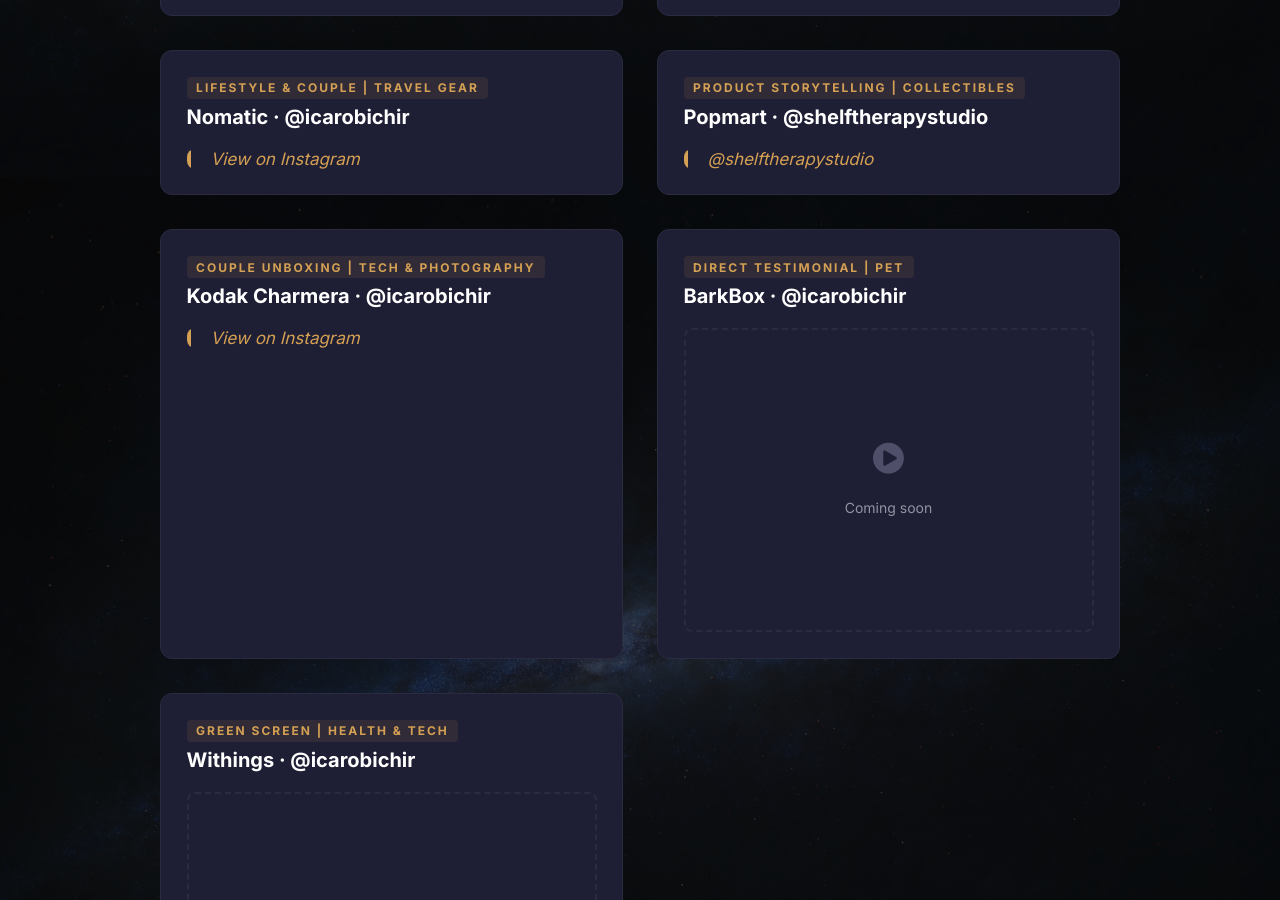
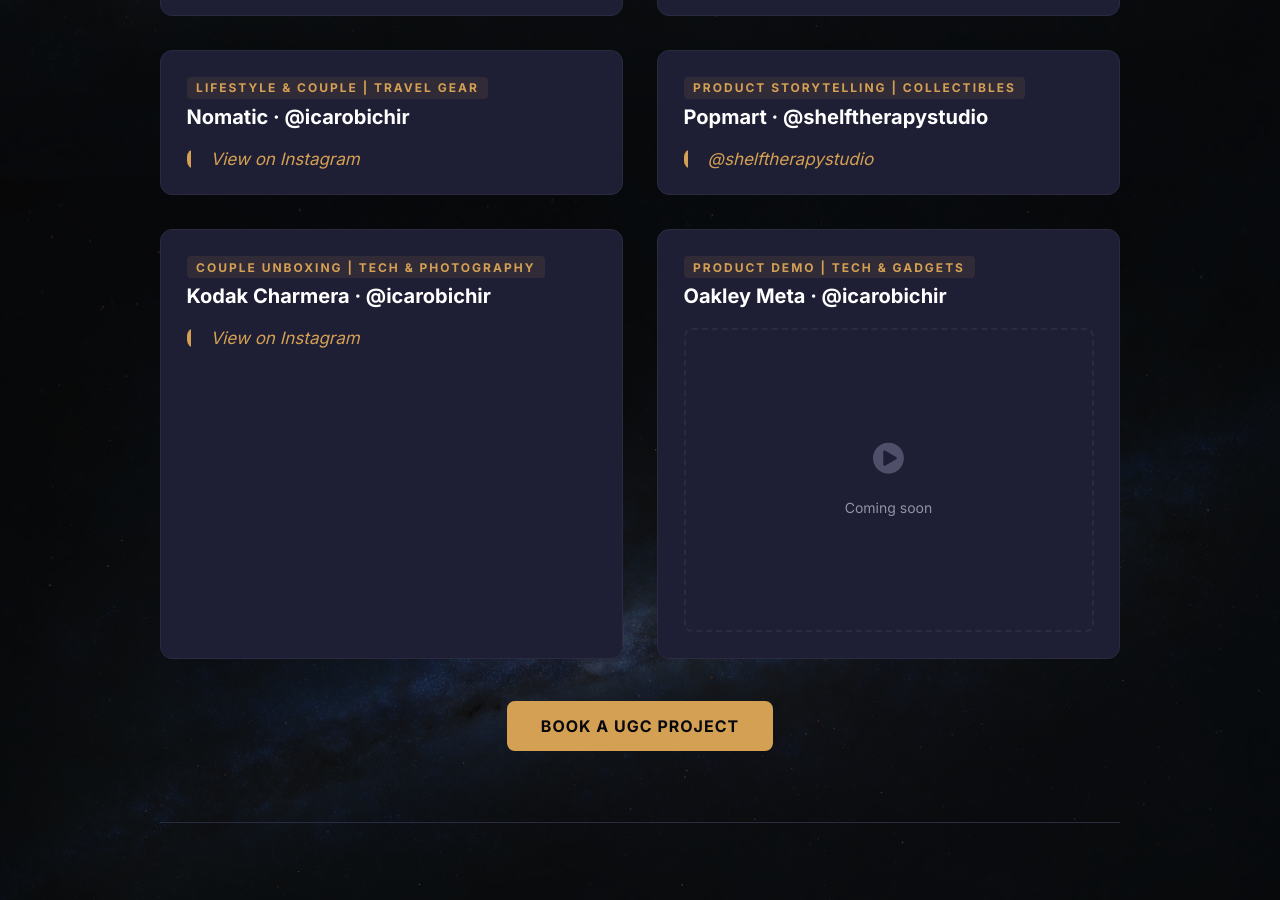
Before and after one commit to IcaroBichir/infocrazy, a Jekyll site: the page built from ugc/index.html, in a window 1280 px wide and 900 px high, scrolled down 2523 px. Built offline with Jekyll 4.4.1, drawn with Linux system fonts in a browser that asks for light colours; nearby versions of some CDN libraries; a script that is not in the unit is left out.

Commit message:
Replace BarkBox + Withings placeholders with Oakley Meta
Removed the two coming-soon cards (BarkBox, Withings) and replaced
with a single Oakley Meta placeholder — the next piece actively in production.

```diff
--- a/ugc/index.html
+++ b/ugc/index.html
@@ -179,17 +179,8 @@
 
     <!-- Placeholder cards for upcoming content -->
     <div class="ugc-work-card ugc-work-placeholder">
-      <span class="ugc-work-type">Direct Testimonial | Pet</span>
-      <span class="ugc-work-brand">BarkBox &middot; @icarobichir</span>
-      <div class="ugc-work-placeholder-inner">
-        <i class="fa fa-play-circle"></i>
-        <p>Coming soon</p>
-      </div>
-    </div>
-
-    <div class="ugc-work-card ugc-work-placeholder">
-      <span class="ugc-work-type">Green Screen | Health &amp; Tech</span>
-      <span class="ugc-work-brand">Withings &middot; @icarobichir</span>
+      <span class="ugc-work-type">Product Demo | Tech &amp; Gadgets</span>
+      <span class="ugc-work-brand">Oakley Meta &middot; @icarobichir</span>
       <div class="ugc-work-placeholder-inner">
         <i class="fa fa-play-circle"></i>
         <p>Coming soon</p>
```
